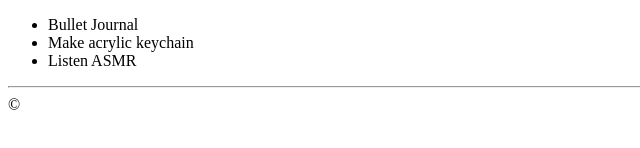
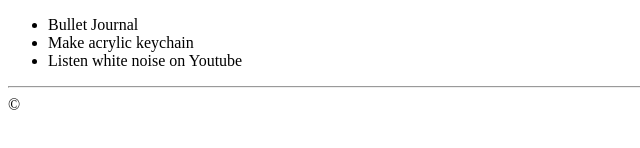
Before and after one commit to zitong0v0/ist263, a plain HTML site: page lab02/huang-bio.html in a window 1280 px wide. Shown: the part 244-392 px from the top of the page, 0-640 px from the left. Drawn offline with Linux system fonts and the light colour scheme.

Commit message:
Update huang-bio.html

```diff
--- a/lab02/huang-bio.html
+++ b/lab02/huang-bio.html
@@ -24,7 +24,7 @@
         <ul>
             <li>Bullet Journal</li>
             <li>Make acrylic keychain</li>
-            <li>Listen ASMR</li>
+            <li>Listen white noise on Youtube</li>
         </ul>
 
         <hr>
```
